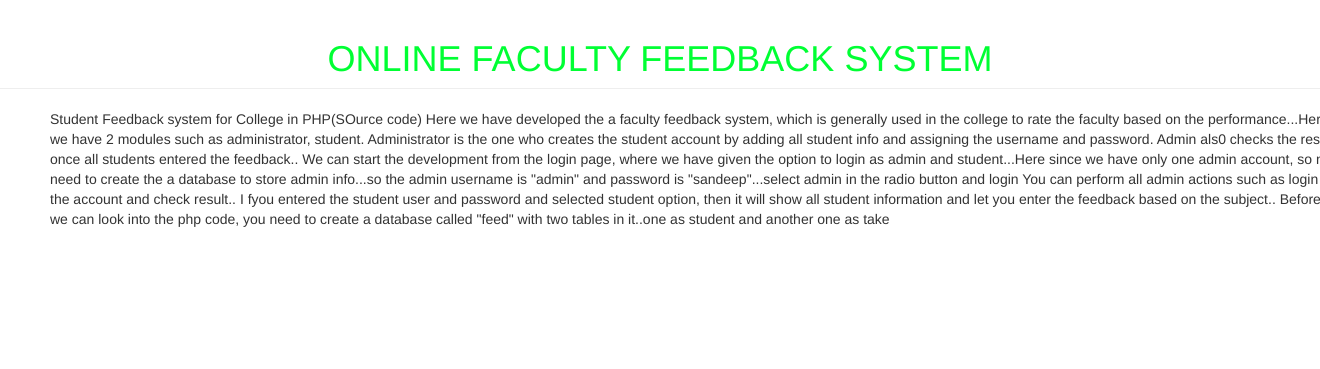
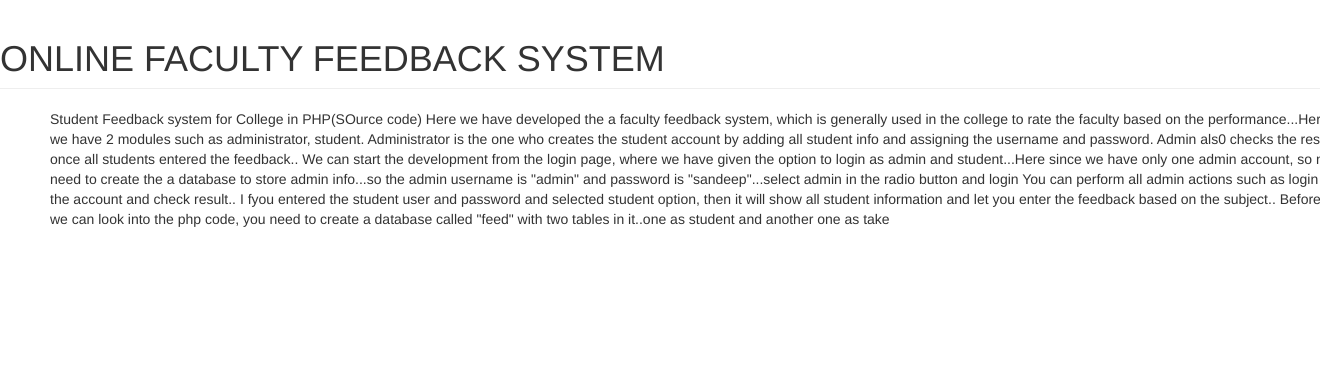
Before and after one commit to Nithusha06/online_feedback, a PHP site: page /index.php?info=about in a window 1320 px wide; the page is wider, and only the part inside the window is pictured. Shown: the part 51-420 px from the top of that part. Run offline with PHP 8.4, Linux system fonts and the light colour scheme.

Commit message:
feedback

```diff
--- a/Online_feedback/about.php
+++ b/Online_feedback/about.php
@@ -3,7 +3,7 @@
     <!-- Navigation -->
         <div class="row">
             <div class="col-lg-12">
-                <h1 class="page-header" align="center"><font color="#00FF33">ONLINE FACULTY FEEDBACK SYSTEM</font> </h1>
+                <h1 class="page-header">ONLINE FACULTY FEEDBACK SYSTEM</h1>
 
             </div>
         </div>
--- a/Online_feedback/admin/contact.php
+++ b/Online_feedback/admin/contact.php
@@ -30,7 +30,7 @@ function deletes(id)
 
 <div class="col-sm-12">
 
-<table class="table table-bordered">
+<table>
 
 	<thead >
 
```
